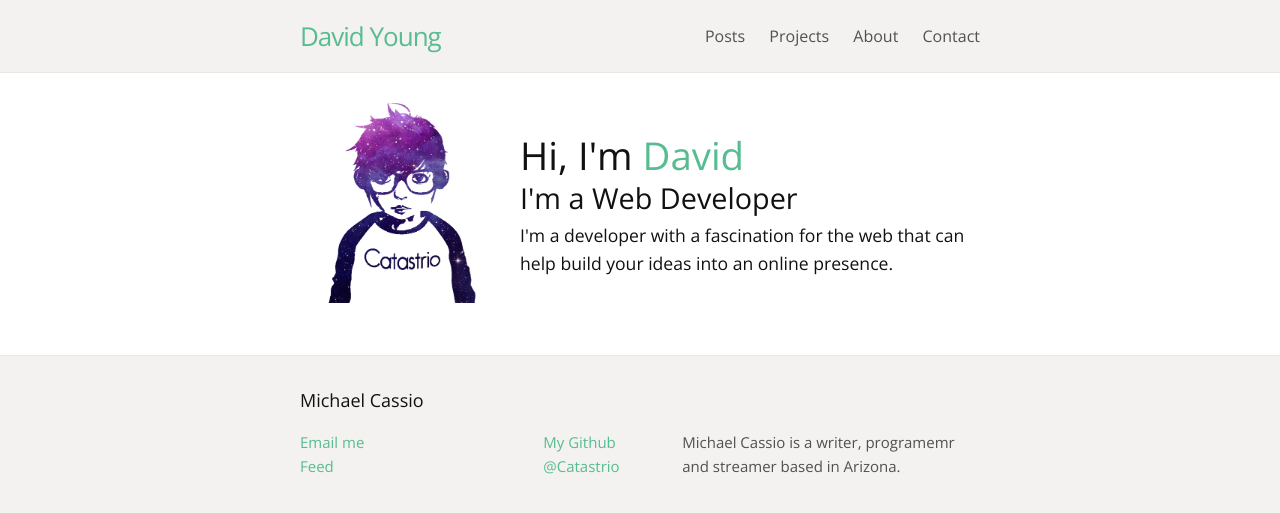
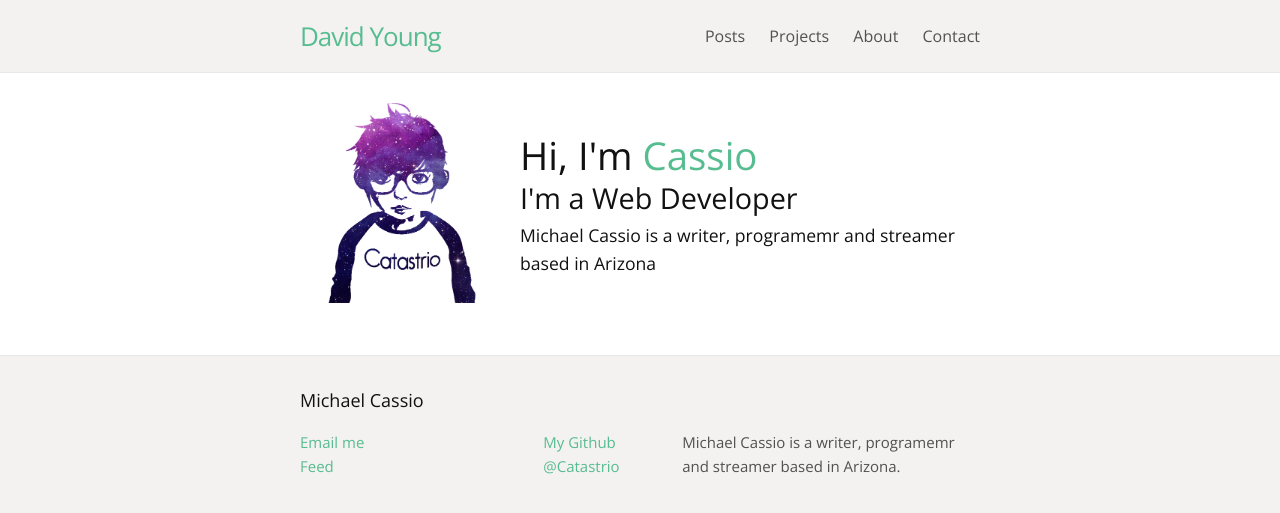
Before and after one commit to Catastrio/catastrio.github.io, a Jekyll site: the page built from index.html, in a window 1280 px wide. Shown: the top 513 px of the page. Built offline with Jekyll 4.4.1, drawn with Linux system fonts in a browser that asks for light colours; a file with an impossible date is left out.

Commit message:
Updating index.

```diff
--- a/index.html
+++ b/index.html
@@ -7,9 +7,9 @@ layout: default
       <img src="{{ '/images/cataslogo.png' | prepend: site.baseurl }}" alt="An image of an android like person from the waist up with sunglasses and a checkered shirt.">
     </div>
     <div class="hero-row-bio">
-      <h1>Hi, I'm <span>David</span></h1>
+      <h1>Hi, I'm <span>Cassio</span></h1>
       <h3>I'm a Web Developer</h3>
-      <p class="hero-bio">I'm a developer with a fascination for the web that can help build your ideas into an online presence.</p>
+      <p class="hero-bio">Michael Cassio is a writer, programemr and streamer based in Arizona</p>
     </div>
   </div>
   <div class="post-list">
```
